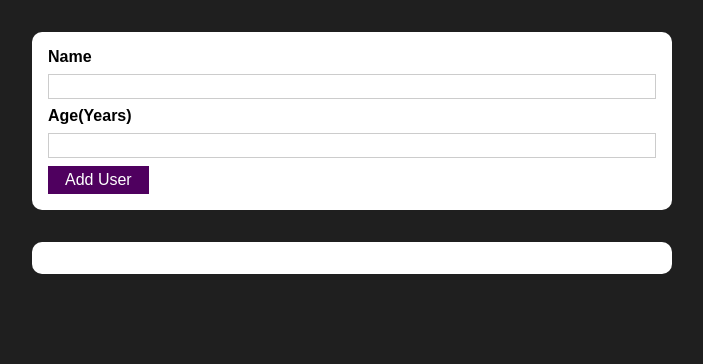
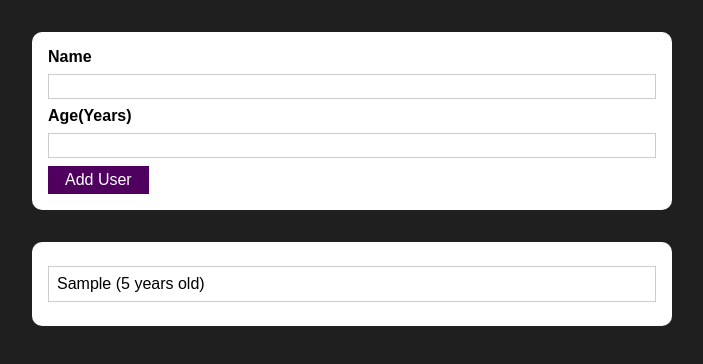
Before and after one commit to kpareek2592/React-Test-Project-AddUser-, a React (Create React App) app: page / in a window 1280 px wide. Both pictures are taken after typing "Sample", "5" into the empty fields and a click on the button "Add User". Shown: the top 364 px of the page, without its empty margins (288-991 px from the left). Built offline with nearby package versions, Linux system fonts and the light colour scheme.

Commit message:
Managing a list of users via state

```diff
--- a/src/App.js
+++ b/src/App.js
@@ -3,10 +3,16 @@
 import UsersList from "./components/Users/UsersList";
 
 function App() {
+  const [usersList, setUsersList] = useState([]);
+  const addUserHandler = (uName, uAge) => {
+    setUsersList((prevUserList) => {
+      return [...prevUserList, { name: uName, age: uAge, id: Math.random().toString() }];
+    });
+  };
   return (
     <div>
-      <AddUser />
-      <UsersList users={[]} />
+      <AddUser onAddUser={addUserHandler} />
+      <UsersList users={usersList} />
     </div>
   );
 }
--- a/src/components/Users/AddUser.js
+++ b/src/components/Users/AddUser.js
@@ -13,7 +13,7 @@
       return;
     }
     if (+enteredAge < 1) return;
-    console.log(enteredUserName, enteredAge);
+    props.onAddUser(enteredUserName, enteredAge);
     setEnteredUserName("");
     setEnteredAge("");
   };
--- a/src/components/Users/UsersList.js
+++ b/src/components/Users/UsersList.js
@@ -7,7 +7,7 @@
     <Card className={styles.users}>
       <ul>
         {props.users.map((user) => (
-          <li>
+          <li key={user.id}>
             {user.name} ({user.age} years old)
           </li>
         ))}
```
